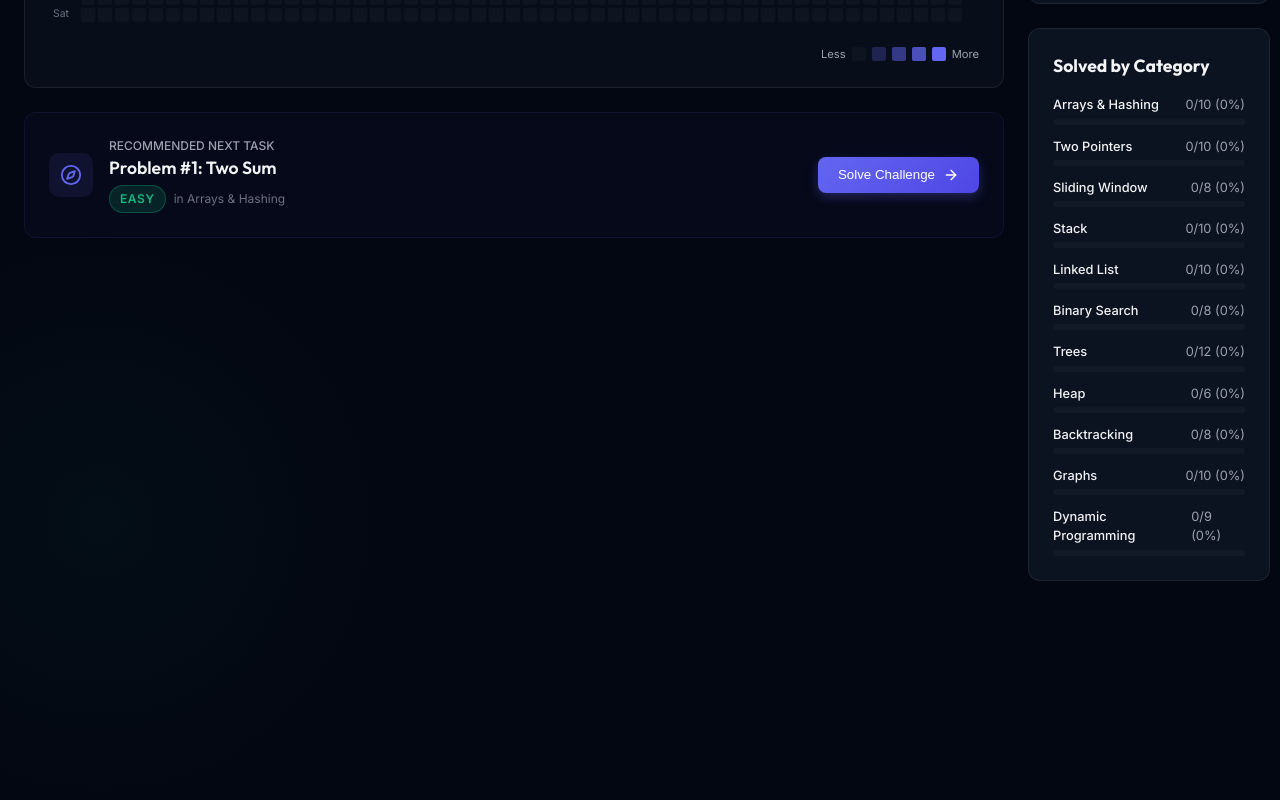
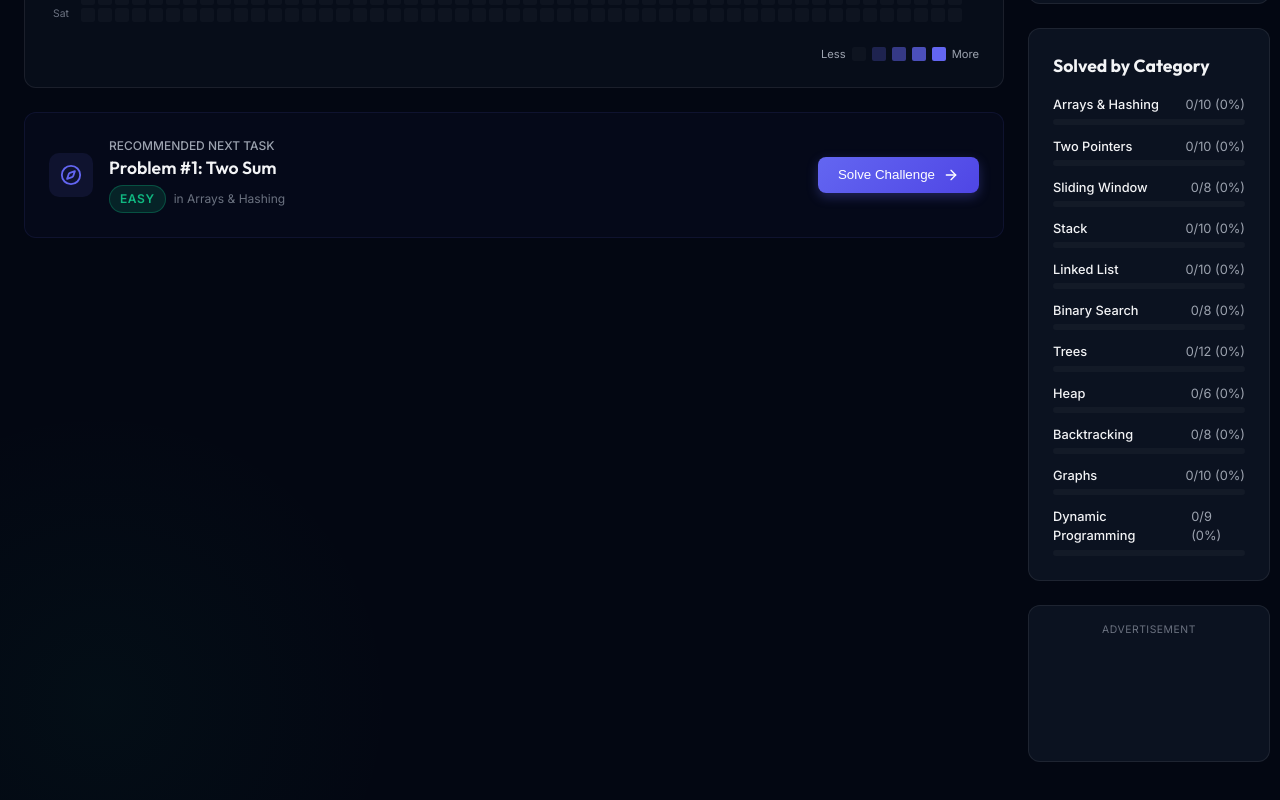
Before and after one commit to cksharma11/thecodecracker, a React (Vite) app: page / in a window 1280 px wide. Shown: the part 982-1782 px from the top of the page. Built offline with nearby package versions, Linux system fonts and the light colour scheme.

Commit message:
feat: add manual Google AdSense ad unit to Dashboard sidebar and initialize on mount

```diff
--- a/src/components/Dashboard.jsx
+++ b/src/components/Dashboard.jsx
@@ -3,6 +3,13 @@ import Heatmap from './Heatmap';
 import { Award, Flame, Zap, Compass, ArrowRight, Layers, Code2, Cpu, Activity, Server, Map, HelpCircle } from 'lucide-react';
 
 export default function Dashboard({ problems, solvedIds, submissions, setActiveTab, setSelectedProblem }) {
+  React.useEffect(() => {
+    try {
+      (window.adsbygoogle = window.adsbygoogle || []).push({});
+    } catch (e) {
+      console.error("AdSense error", e);
+    }
+  }, []);
   // Count solved problems by difficulty
   const counts = {
     total: problems.length,
@@ -496,6 +503,19 @@ export default function Dashboard({ problems, solvedIds, submissions, setActiveT
             </div>
           </div>
 
+          {/* Advertisement Block */}
+          <div className="glass-panel" style={{ padding: '16px', display: 'flex', flexDirection: 'column', alignItems: 'center', gap: '8px' }}>
+            <span style={{ fontSize: '0.65rem', color: 'var(--text-muted)', textTransform: 'uppercase', letterSpacing: '0.05em' }}>Advertisement</span>
+            <div style={{ width: '100%', minHeight: '100px', display: 'flex', justifyContent: 'center' }}>
+              <ins className="adsbygoogle"
+                   style={{ display: 'block', width: '100%' }}
+                   data-ad-client="ca-pub-9832014765319507"
+                   data-ad-slot="7650162400"
+                   data-ad-format="auto"
+                   data-full-width-responsive="true" />
+            </div>
+          </div>
+
         </div>
       </div>
     </div>
```
